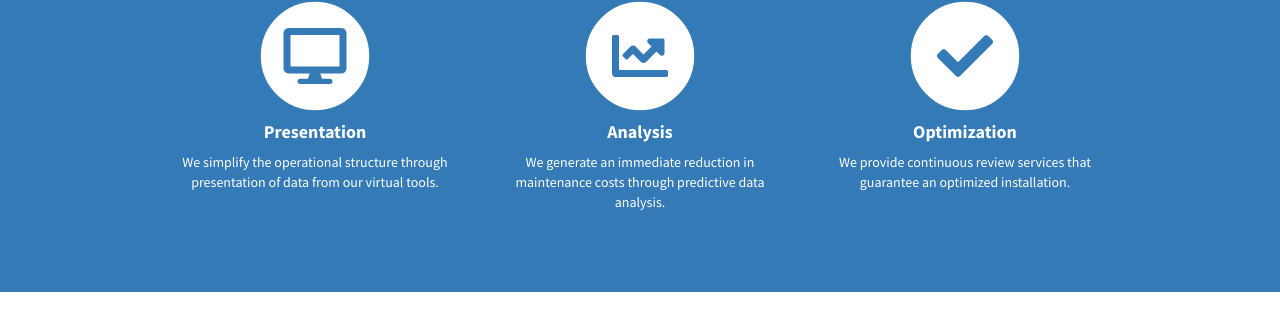
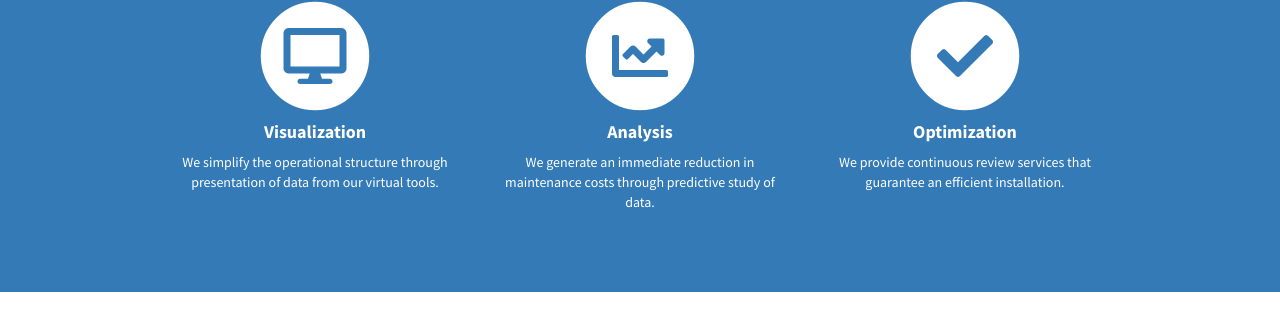
Before and after one commit to inargiaco/inargiaco.github.io, a Jekyll site: the page built from en/index.md, in a window 1280 px wide and 900 px high, scrolled down 904 px. Shown: the part 140-455 px from the top of the window. Built offline with Jekyll 4.4.1, drawn with Linux system fonts in a browser that asks for light colours; some of the changed text lies outside the part shown.

Commit message:
Update some texts

```diff
--- a/_data/translations.yml
+++ b/_data/translations.yml
@@ -41,20 +41,20 @@ about:
     en: We encourage constant learning and application of new technologies.
     es: Fomentamos el aprendizaje constante y aplicación de nuevas tecnologías.
   commitment-title:
-    en: COMMITMENT
-    es: COMPROMISO
+    en: LINK
+    es: VÍNCULO
   commitment-description:
     en: We maintain a personalized relationship with the client.
     es: Mantenemos una relación personalizada con el cliente.
   passion-title:
-    en: PASSION
-    es: PASIÓN
+    en: COMMITMENT
+    es: COMPROMISO
   passion-description:
     en: We commit ourselves to challenges until we see achievements.
     es: Nos comprometemos con desafíos hasta ver logros.
   eco-title:
-    en: ECO-FRIENDLY
-    es: ECOLÓGICO
+    en: ECOLOGY
+    es: ECOLOGÍA
   eco-description:
     en: We are involved in the care of the environment and the reduction of greenhouse gases by promoting clean energy technologies.
     es: Nos involucramos en el cuidado del medio ambiente y la reducción de gases de efecto invernadero promocionando tecnologías de energía limpia.
@@ -75,8 +75,8 @@ services:
     en: Our services
     es: Nuestros servicios
   presentation-title:
-    en: Presentation
-    es: Presentación
+    en: Visualization
+    es: Visualización
   presentation-description:
     en: We simplify the operational structure through presentation of data from our virtual tools.
     es: Simplificamos la estructura operativa mediante nuestras herramientas virtuales de presentación de datos.
@@ -84,14 +84,14 @@ services:
     en: Analysis
     es: Análisis
   analysis-description:
-    en: We generate an immediate reduction in maintenance costs through predictive data analysis.
-    es: Generamos una reducción inmediata del costo de mantenimiento mediante el análisis predictivo de datos.
+    en: We generate an immediate reduction in maintenance costs through predictive study of data.
+    es: Generamos una reducción inmediata del costo de mantenimiento mediante el estudio predictivo de datos.
   optimization-title:
     en: Optimization
     es: Optimización
   optimization-description:
-    en: We provide continuous review services that guarantee an optimized installation.
-    es: Brindamos servicios de revisión continua que garanticen una instalación optimizada.
+    en: We provide continuous review services that guarantee an efficient installation.
+    es: Brindamos servicios de revisión continua que garanticen una instalación eficiente.
 use-cases:
   title:
     en: Use cases
```
